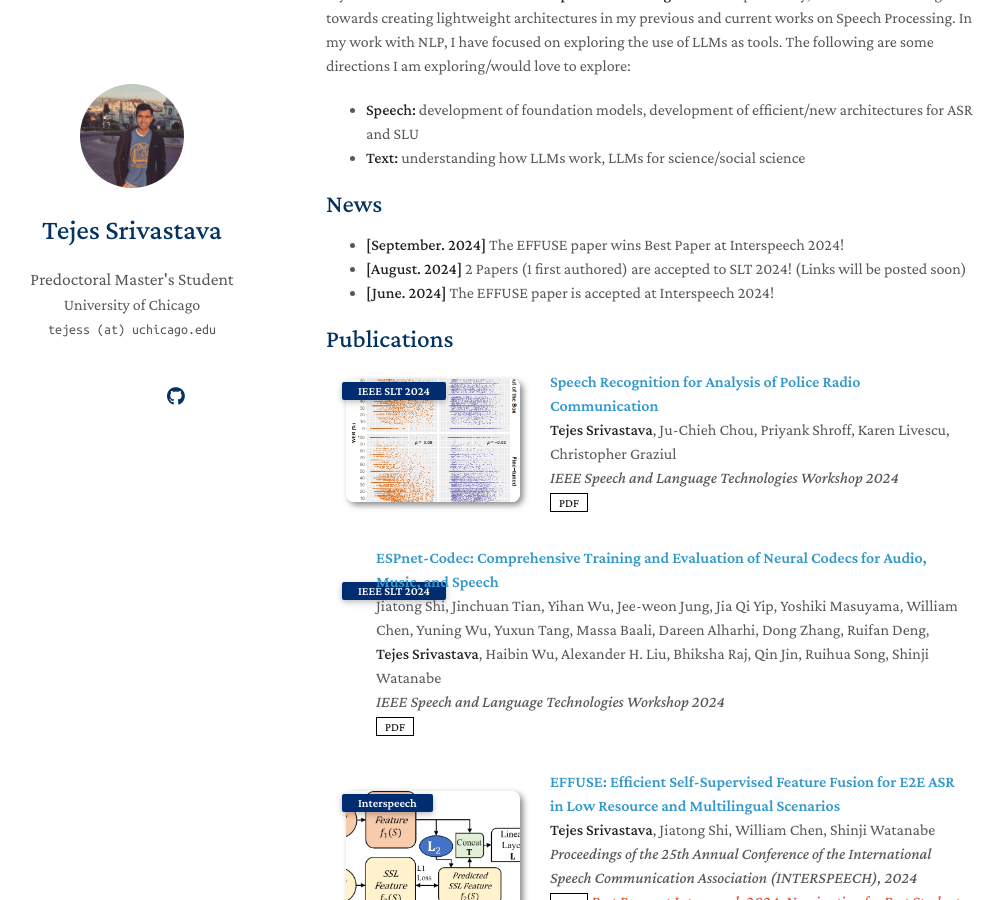
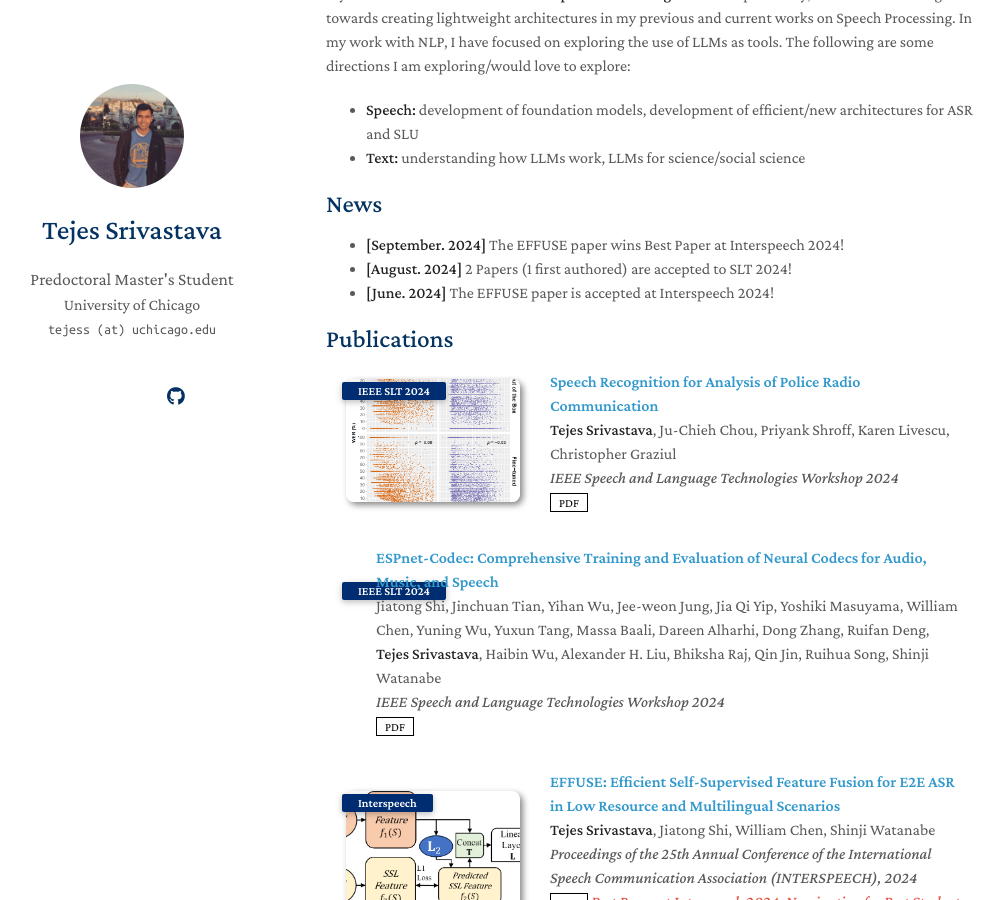
Before and after one commit to tejess/tejess.github.io, a Jekyll site: the page built from index.md, in a window 1280 px wide and 900 px high, scrolled down 397 px. Shown: the whole window, without its empty margins (144-1148 px from the left). Built offline with Jekyll 4.4.1, drawn with Linux system fonts in a browser that asks for light colours; a style sheet for code colours, icons or effects is not loaded; our own code applies the rules of GitHub Pages for plain Markdown files.

Commit message:
Update index.md

```diff
--- a/index.md
+++ b/index.md
@@ -18,7 +18,7 @@ My current research interests are in **Speech Processing and NLP**. Specifically
 
 ## News
 - **[September. 2024]** The EFFUSE paper wins Best Paper at Interspeech 2024!
-- **[August. 2024]** 2 Papers (1 first authored) are accepted to SLT 2024! (Links will be posted soon)
+- **[August. 2024]** 2 Papers (1 first authored) are accepted to SLT 2024!
 - **[June. 2024]** The EFFUSE paper is accepted at Interspeech 2024!
 
 {% include_relative _includes/publications.md %}
```
